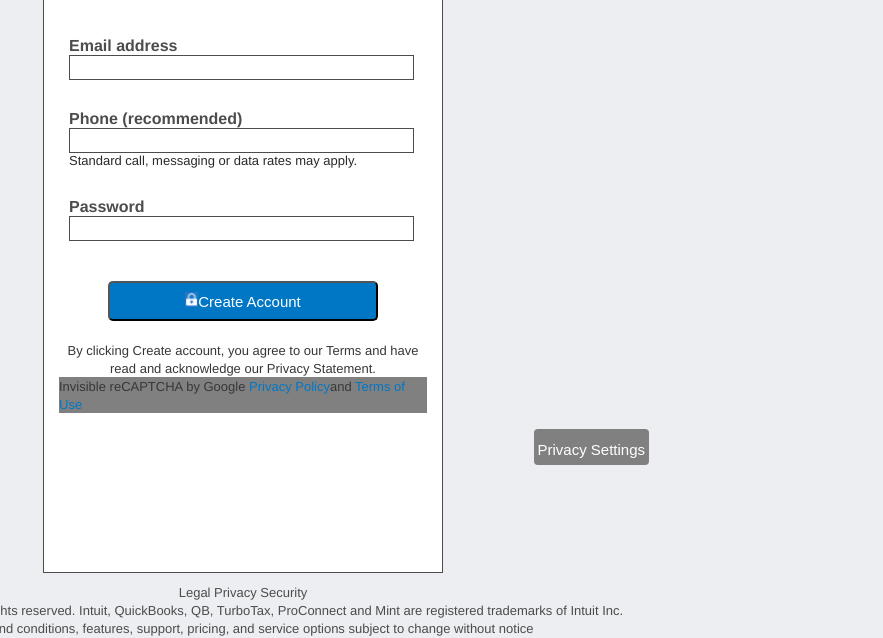
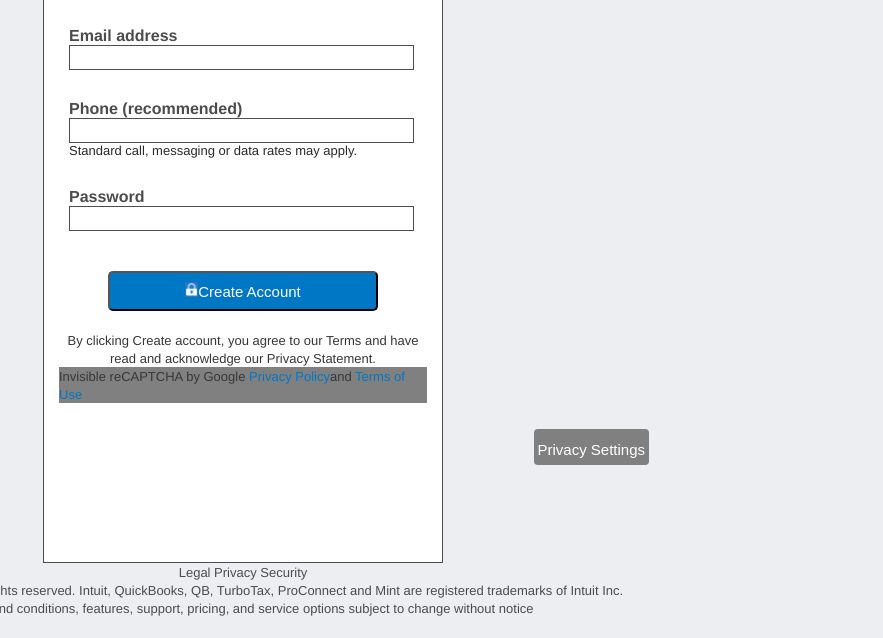
Before and after one commit to ahmadchata/html-forms, a plain HTML site: page index.html in a window 1280 px wide. Shown: the part 335-973 px from the top of the page, without its empty margins (397-1280 px from the left). Drawn offline with Linux system fonts and the light colour scheme.

Commit message:
updated README file

```diff
--- a/styles.css
+++ b/styles.css
@@ -12,7 +12,7 @@ body {
     font-family: "AvenirNext", Avenir, "Helvetica Neue", Helvetica, Arial, sans-serif;
     color: #4C4C4C;
     display: grid;
-    grid-template-rows: 2fr 2fr 700px 1fr;
+    grid-template-rows: 2fr 2fr 680px 1fr;
     margin: auto;
 
 }
```
Also changed, not shown: images/screenshot.png (added), 1 other file.
